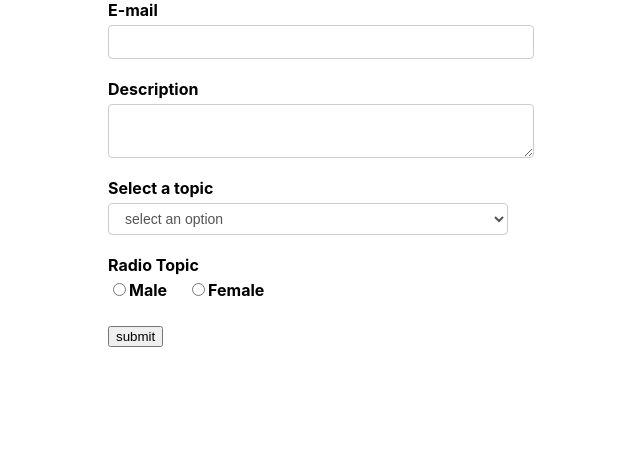
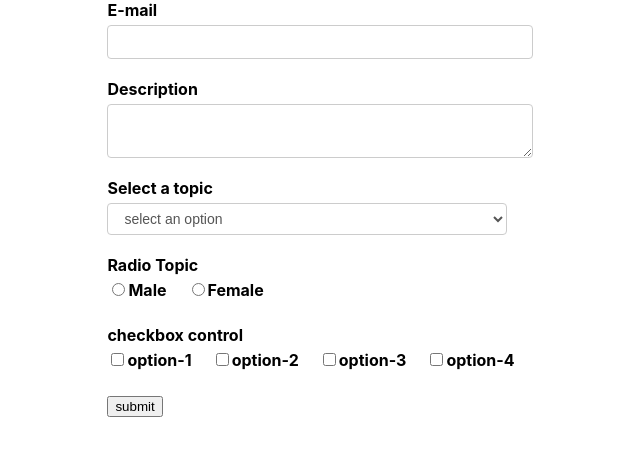
Before and after one commit to shivgaurav27/react-projects, a React (Create React App) app: page / in a window 1280 px wide. Shown: the top 456 px of the page, without its empty margins (319-959 px from the left). Built offline with nearby package versions, Linux system fonts and the light colour scheme.

Commit message:
checkbox option resusable done

```diff
--- /dev/null
+++ b/src/components/CheckBoxGroup.js
@@ -0,0 +1,36 @@
+import React, { Fragment } from 'react';
+import {Field,ErrorMessage} from 'formik'
+import TextError from './TextError';
+
+const CheckBoxGroup = (props) => {
+    const {label,name,options, ...rest}=props;
+    return (
+        <div className='form-control'>
+            <label htmlFor={name}>{label}</label>
+            <Field name={name}>
+                {
+                    ({field})=>{
+                        return options.map(option=>{
+                            return(
+                                <Fragment key={option.key}>
+                                    <input
+                                    type='checkbox'
+                                    id={option.value}
+                                    {...field}
+                                    {...rest}
+                                    value={option.value}
+                                    checked={field.value.includes(option.value)}
+                                    />
+                                    <label htmlFor={option.value}>{option.key}</label>
+                                </Fragment>
+                            )
+                        })
+                    }
+                }
+            </Field>
+            <ErrorMessage name={name} component={TextError}/>
+        </div>
+      );
+}
+
+export default CheckBoxGroup;
--- a/src/components/FormikContainer.js
+++ b/src/components/FormikContainer.js
@@ -16,19 +16,27 @@ const FormikContainer = () => {
         {key:'Male' , value:"male"},
         {key:'Female' , value:"female"},
     ]
+    const checkboxOptions=[
+        {key:'option-1' , value:"option no. 1"},
+        {key:'option-2' , value:"option no. 2"},
+        {key:'option-3' , value:"option no. 3"},
+        {key:'option-4' , value:"option no. 4"},
+    ]
 
     const initialValues={
         email:'',
         description:'',
         selectOption:'',
-        radioOption:''
+        radioOption:'',
+        checkboxOption:[]
 
     }
     const validationSchema = Yup.object({
         email:Yup.string().required('Required !!!'),
         description:Yup.string().required('required hai!!!'),
         selectOption:Yup.string().required('select required hai!!!'),
-        radioOption:Yup.string().required('radio !!')
+        radioOption:Yup.string().required('radio !!'),
+        checkboxOption:Yup.array().required('checkbox !!'),
 
     })
     const onSubmit = values => console.log("submit data values ",values)
@@ -68,6 +76,13 @@ const FormikContainer = () => {
                         options={radioOptions}
                         />
 
+                        <FormikControl
+                        control='checkbox'
+                        label='checkbox control'
+                        name='checkboxOption'
+                        options={checkboxOptions}
+                        />
+
                         <button type='submit'>submit</button>
                     </Form>
                 )
--- a/src/components/FormikControl.js
+++ b/src/components/FormikControl.js
@@ -1,4 +1,5 @@
 import React from 'react';
+import CheckBoxGroup from './CheckBoxGroup';
 import Input from './Input'
 import RadioButtons from './RadioButtons';
 import Select from './Select';
@@ -12,7 +13,7 @@ const FormikControl = (props) => {
         case 'textarea': return <Textarea {...rest} />
         case 'select': return <Select {...rest} />
         case 'radio': return <RadioButtons {...rest} />
-        case 'checkbox':
+        case 'checkbox': return<CheckBoxGroup {...rest} />
         case 'date':
         default : return null
     }
```
